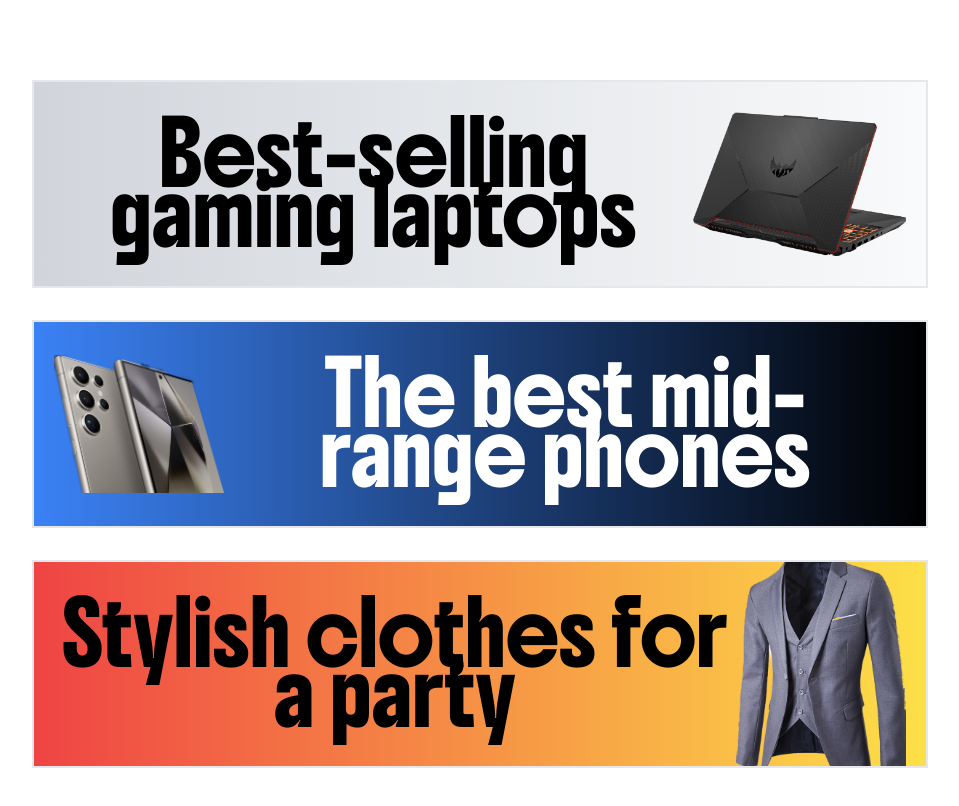
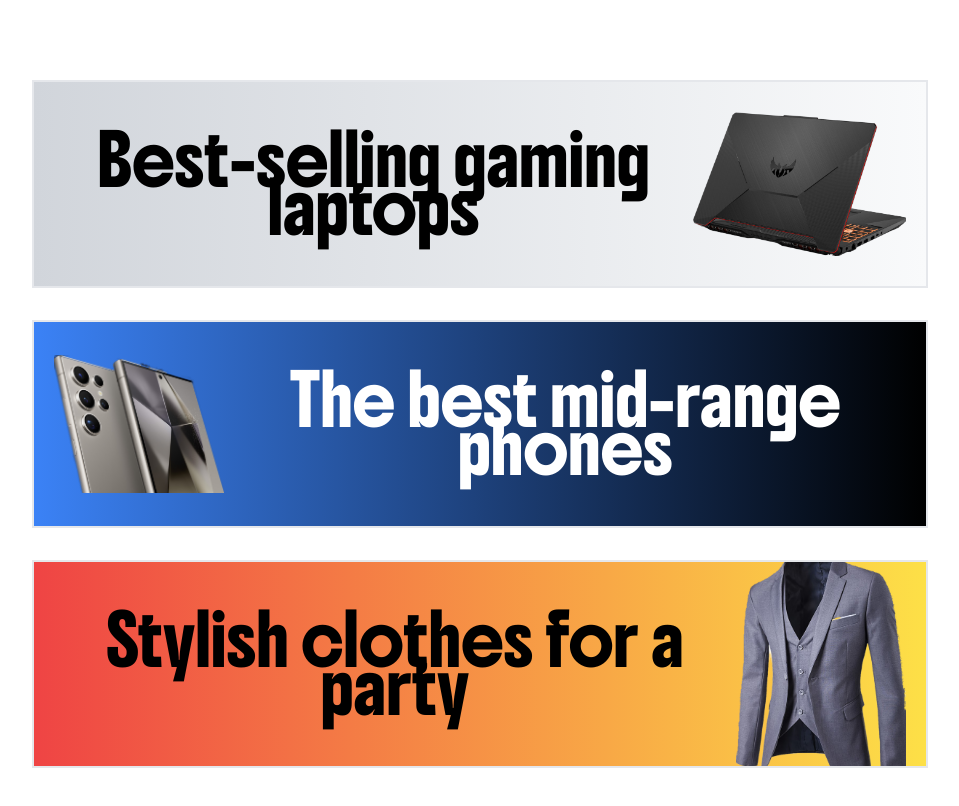
Before and after one commit to mrmohammadjr/shop-app, a React (Create React App) app: page / in a window 1280 px wide. Shown: the part 500-1306 px from the top of the page, without its empty margins (160-1119 px from the left). Built offline with nearby package versions, Linux system fonts and the light colour scheme; no server answers.

Commit message:
Update CategoriesCards.tsx

```diff
--- a/src/components/CategoriesCards.tsx
+++ b/src/components/CategoriesCards.tsx
@@ -31,15 +31,15 @@ export const TopThree = () => {
   return (
     <div className="flex flex-col items-center gap-8 my-20 ">
       <div className="border-2 lg:w-[70%] sm:w-[80%] lg:h-[13rem] sm:h-[10rem] bg-gradient-to-r from-gray-300 to-gray-50 flex items-center justify-between overflow-hidden px-5">
-        <h1 className="lg:text-6xl sm:text-2xl sm:text-center">Best-selling gaming laptops</h1>
+        <h1 className="lg:text-5xl sm:text-2xl sm:text-center">Best-selling gaming laptops</h1>
         <img src={LopTop} className="w-[25%] sm:hidden lg:block "/>
       </div>
       <div className="border-2 lg:w-[70%] sm:w-[80%] lg:h-[13rem] sm:h-[10rem]  bg-gradient-to-l from-black to-blue-500 flex items-center px-5 justify-between overflow-hidden">
         <img src={Phone} className="w-[20%] sm:hidden lg:block "/>
-        <h1 className="lg:text-6xl sm:text-2xl sm:text-center sm:text-white">The best mid-range phones</h1>
+        <h1 className="lg:text-5xl sm:text-2xl sm:text-center sm:text-white">The best mid-range phones</h1>
       </div>
       <div className="border-2 lg:w-[70%] sm:w-[80%] lg:h-[13rem] sm:h-[10rem] bg-gradient-to-r from-red-500 to-yellow-300 flex items-center px-5 justify-between overflow-hidden">
-        <h1 className="lg:text-6xl sm:text-2xl sm:text-center">Stylish clothes for a party</h1>
+        <h1 className="lg:text-5xl sm:text-2xl sm:text-center">Stylish clothes for a party</h1>
         <img src={Coat} className="w-[20%] sm:hidden lg:block "/>
       </div>
     </div>
```
